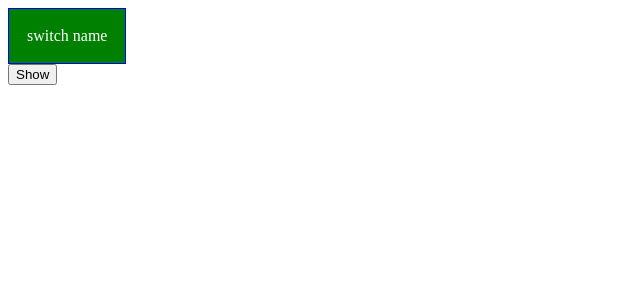
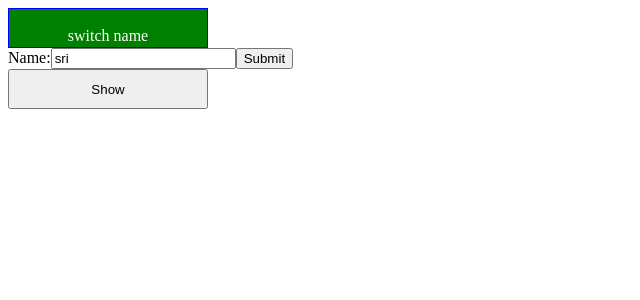
Before and after one commit to SRILAKSHMI576/React_Learnigs, a React (Create React App) app: page / in a window 1280 px wide. Shown: the top 300 px of the page, without its empty margins (0-640 px from the left). Built offline with nearby package versions, Linux system fonts and the light colour scheme.

Commit message:
Create a input and input submit and apply handles on inputs

```diff
--- a/src/App.js
+++ b/src/App.js
@@ -5,11 +5,12 @@ import React from "react";
 // import Person from "./UdemyCourse/Person";
 // import ClassEx from "./UdemyCourse/ClassEx";
 import PersonDetails from "./UdemyCourse/PersonDetails";
-import DateNow from "./Components/dateNow";
+// import DateNow from "./Components/dateNow";
 // import ButtonSwitch from "./Components/ButtonSwitch";
 // import LogInControls from "./Components/LogInControl";
 
 import HiddenButtonLogic from "./HiddenTask/HiddenButtonLogic";
+import Form from "./Components/Form";
 
 // import Result from "./UdemyAssignment1/Result";
 // import SecondResult from "./UdemyAssignment2/SecondResult";
@@ -134,7 +135,7 @@ class App extends React.Component {
         {/* <LogInControls /> */}
         {/* <Result /> */}
         {/* <SecondResult /> */}
-
+        <Form />
         <HiddenButtonLogic />
       </div>
     );
--- /dev/null
+++ b/src/Components/Form.js
@@ -0,0 +1,36 @@
+import React from "react";
+
+class Form extends React.Component {
+  state = {
+    name: "sri"
+  };
+
+  changeInput = event => {
+    this.setState({
+      name: event.target.value
+    });
+  };
+
+  submitName = event => {
+    alert("submitted name: " + this.state.name);
+    event.preventDefault();
+  };
+  render() {
+    return (
+      <div>
+        <form onSubmit={this.submitName}>
+          <label>
+            Name:
+            <input
+              type="text"
+              value={this.state.name}
+              onChange={this.changeInput}
+            />
+          </label>
+          <input type="submit" value="Submit" />
+        </form>
+      </div>
+    );
+  }
+}
+export default Form;
--- a/src/HiddenTask/styel.css
+++ b/src/HiddenTask/styel.css
@@ -6,3 +6,8 @@
   font-size: 14pt;
   color: white;
 }
+
+button {
+  height: 40px;
+  width: 200px;
+}
```
